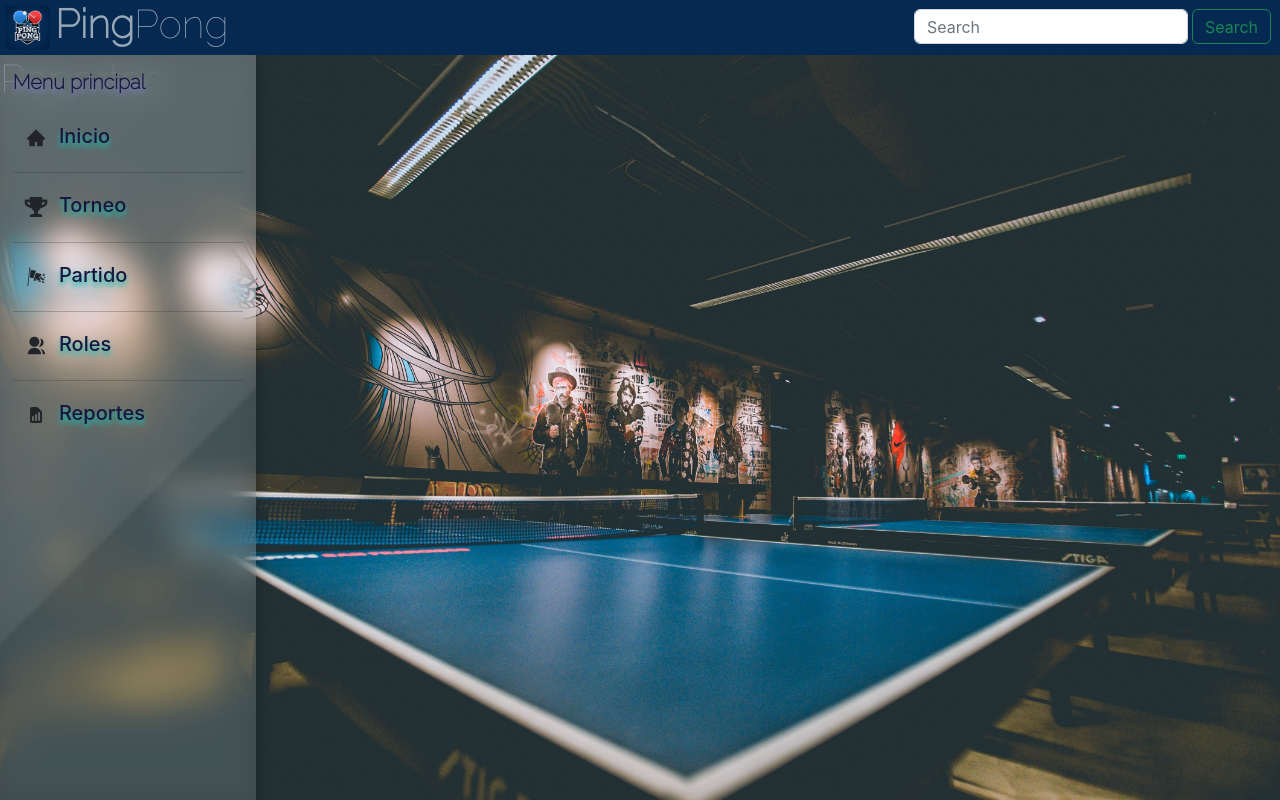
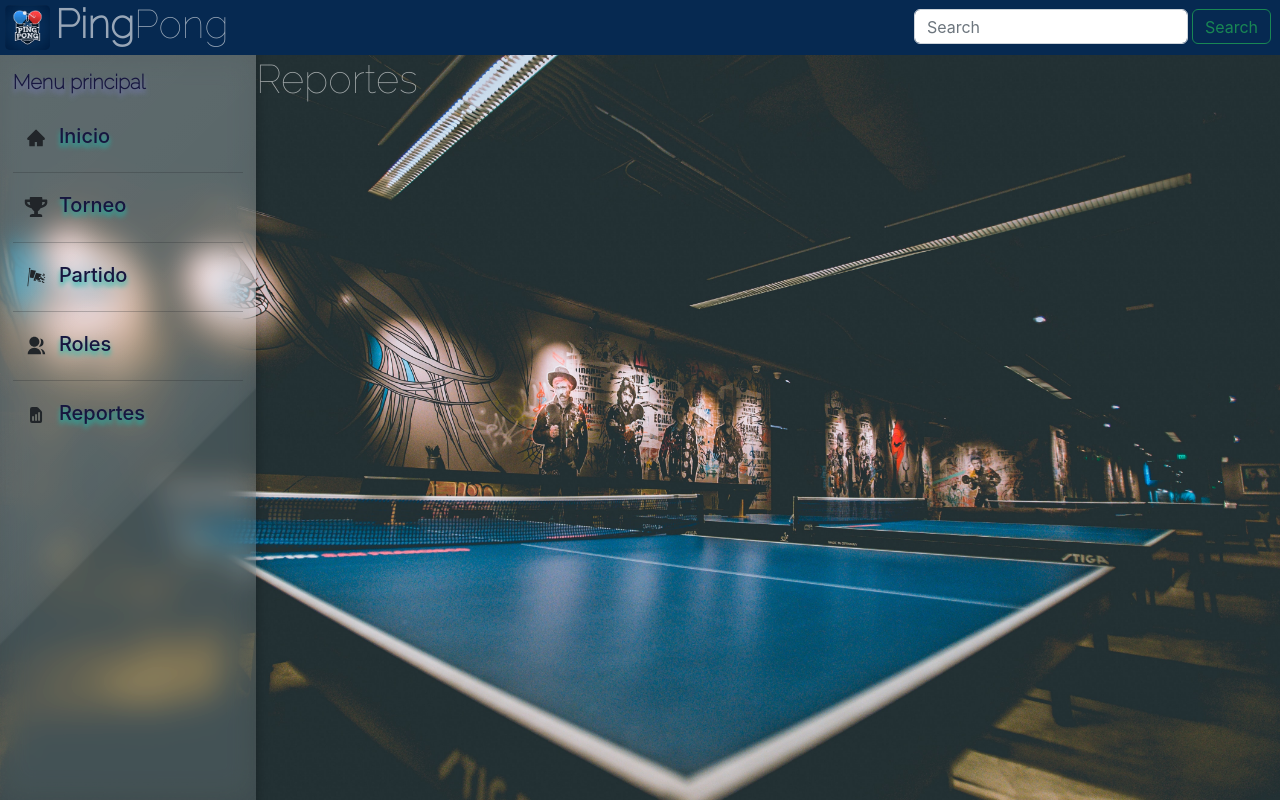
Before and after one commit to Zelechos/Torneos-de-Tenis-de-Mesa-basado-en-llaves, a React (Create React App) app in the folder frontend/: page /reportes in a window 1280 px wide. Built offline with nearby package versions, Linux system fonts and the light colour scheme.

Commit message:
docs: sprint 1 was modifed

```diff
--- a/frontend/src/landing_page/vertical_menu/Menu.css
+++ b/frontend/src/landing_page/vertical_menu/Menu.css
@@ -5,7 +5,7 @@
 
 .rutas {
   width: 100%;
-  margin-left:. 20%;
+  margin-left: 20%;
 }
 
 .container-menu-principal {
```
Also changed, not shown: frontend/package.json (line endings or trailing spaces), 1 other file (tests, documents, lock files or other folders).
